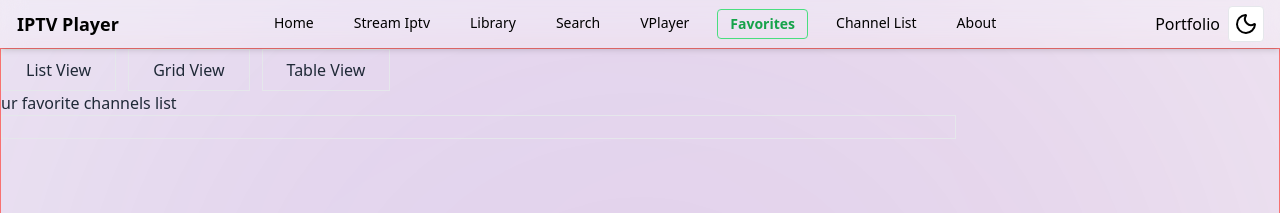
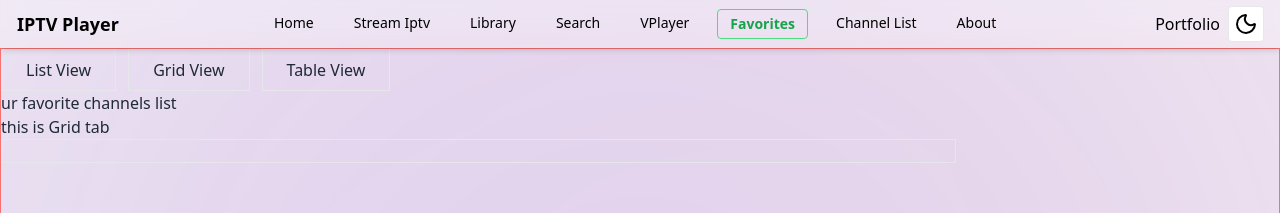
Before and after one commit to ArifMiah07/alltvcnl, a React (Vite) app: page /#/favorites in a window 1280 px wide. Both pictures are taken after a click on the button "Grid View". Shown: the top 213 px of the page. Built offline with nearby package versions, Linux system fonts and the light colour scheme.

Commit message:
working on favorites page

```diff
--- a/src/Pages/iptv-player/favorites/Favorites.jsx
+++ b/src/Pages/iptv-player/favorites/Favorites.jsx
@@ -7,6 +7,9 @@ const Favorites = () => {
   const allBookmarkedChannels = Object.keys(bookmarkedChannel);
   const [currentPageNumber, setCurrentPageNumber] = useState(1);
   const [channelsPerPage, setChannelsPerPage] = useState(10);
+
+  //
+  const [activeTab, setActiveTab] = useState("list");
 
   // console.log(getStreams);// getStreams.data => 12k+
   const totalItems = allBookmarkedChannels.length || 0;
@@ -20,10 +23,19 @@ const Favorites = () => {
   console.log(bookmarkedChannel, allBookmarkedChannels?.length);
 
   //
+
+  //
   const handleCurrentPage = (page) => {
     console.log(page);
     setCurrentPageNumber(page);
   };
+
+  // TAB FUNCTIONALITY
+  // handle
+
+  const handleShowListTab = () => setActiveTab("list");
+  const handleShowGridTab = () => setActiveTab("grid");
+  const handleShowTableTab = () => setActiveTab("table");
 
   // ____UPDATED CODE FROM CHATGPT____ //
   /** ______START HERE______ */
@@ -49,29 +61,71 @@ const Favorites = () => {
   );
   // ____UPDATED CODE FROM CHATGPT____ //
   /** ______ENDs HERE______ */
+  //
 
   return (
     <section className="  w-full min-h-screen border border-red-400  ">
       <div>
         <ul className="flex flex-row gap-3">
           <li>
-            <button className="border px-6 py-2 dark:text-white">
+            <button
+              onClick={handleShowListTab}
+              className="border px-6 py-2 dark:text-white">
               List View
             </button>
           </li>
           <li>
-            <button className="border px-6 py-2 dark:text-white">
+            <button
+              onClick={handleShowGridTab}
+              className="border px-6 py-2 dark:text-white">
               Grid View
             </button>
           </li>
           <li>
-            <button className="border px-6 py-2 dark:text-white">
+            <button
+              onClick={handleShowTableTab}
+              className="border px-6 py-2 dark:text-white">
               Table View
             </button>
           </li>
         </ul>
       </div>
       <h1 className="dark:text-white">ur favorite channels list</h1>
+      {activeTab === "list" && <List />}
+      {activeTab === "grid" && (
+        <Grid
+          paginatedStreams={paginatedStreams}
+          pagesArray={pagesArray}
+          handleCurrentPage={handleCurrentPage}
+          currentPageNumber={currentPageNumber}
+          numbersOfPages={numbersOfPages}
+        />
+      )}
+      {activeTab === "table" && <Table />}
+    </section>
+  );
+};
+
+export default Favorites;
+
+function List() {
+  return (
+    <div>
+      <p>this is list tab</p>
+    </div>
+  );
+}
+
+function Grid({
+  paginatedStreams,
+  pagesArray,
+  handleCurrentPage,
+  currentPageNumber,
+  numbersOfPages,
+}) {
+  return (
+    <div>
+      <p>this is Grid tab</p>
       <div className="w-full h-full grid grid-cols-1 md:grid-cols-2 lg:grid-cols-12 gap-4">
         {/* contents */}
         <div className="w-full h-full lg:col-span-9 ">
@@ -114,8 +168,21 @@ const Favorites = () => {
           )}
         </div>
       </div>
-    </section>
+    </div>
   );
-};
+}
 
-export default Favorites;
+function Table() {
+  return (
+    <div>
+      <p>this is Table tab</p>
+    </div>
+  );
+}
+
+/**
+ *
+ *
+ *
+ *
+ */
```
